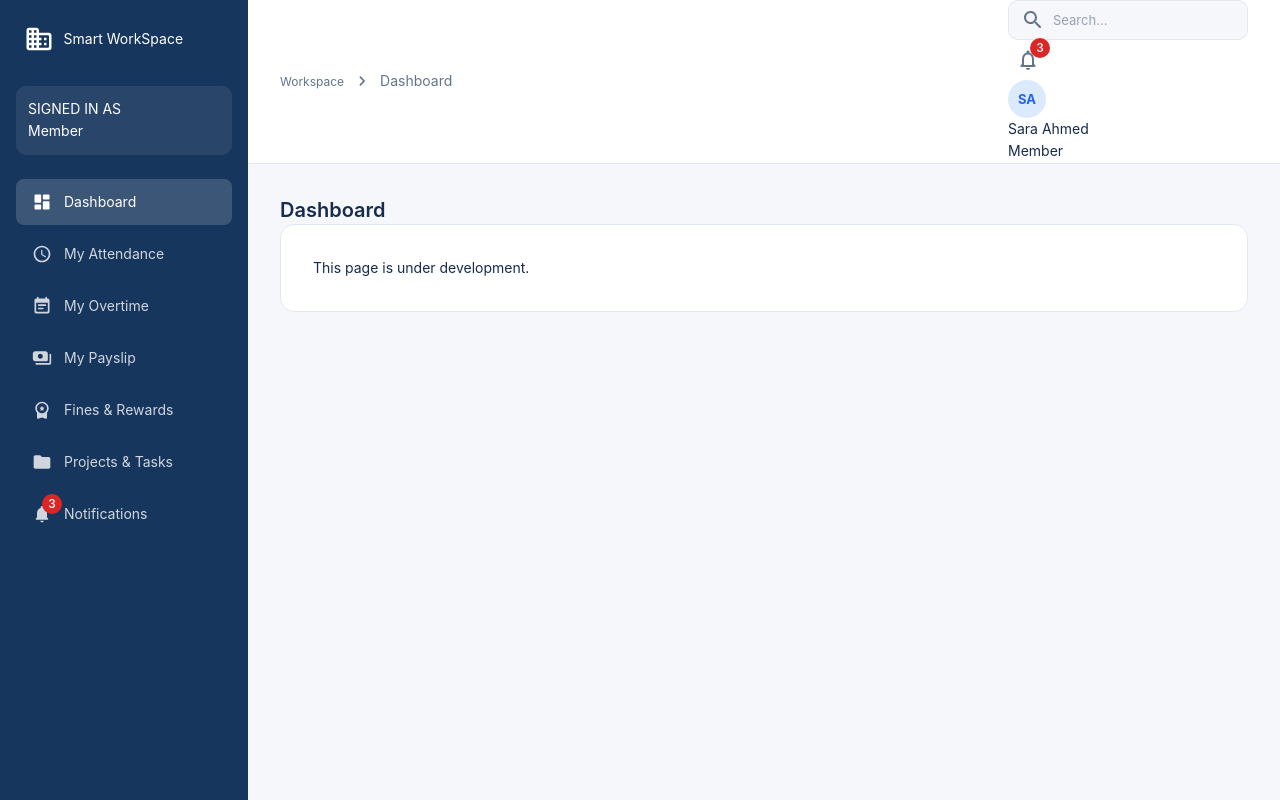
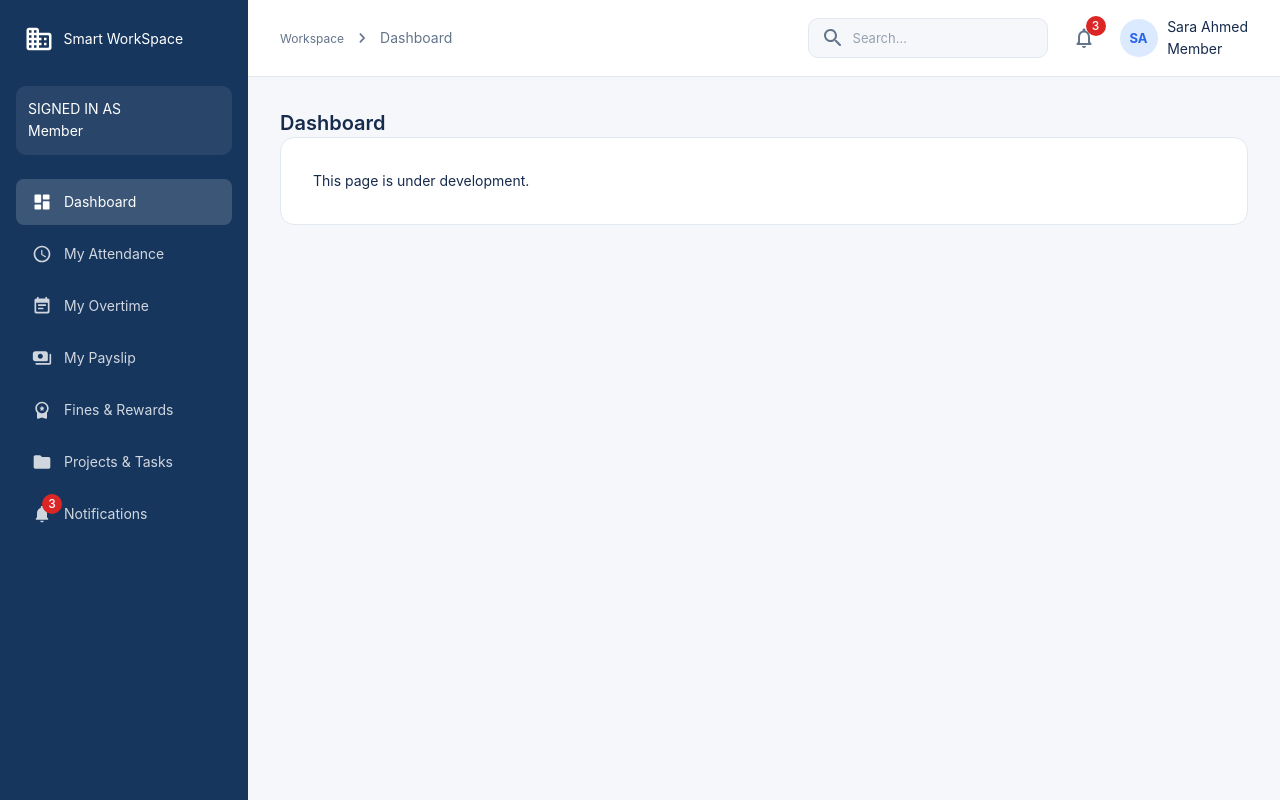
Before and after one commit to ts199075-dotcom/Smart-Work-Pluse-System, a React app: page /dashboard in a window 1280 px wide. Built offline with nearby package versions, Linux system fonts and the light colour scheme; the HTML template or start-up script is replaced by a standard one.

Commit message:
fix: align topbar actions horizontally

```diff
--- a/src/components/layout/Topbar.jsx
+++ b/src/components/layout/Topbar.jsx
@@ -31,6 +31,7 @@ function Topbar({
         backgroundColor: "#FFFFFF",
         color: "#172B4D",
         borderBottom: "1px solid #E2E8F0",
+        width: "100%",
       }}
     >
       <Toolbar
@@ -38,15 +39,17 @@ function Topbar({
           minHeight: "76px !important",
           px: { xs: 2, md: 4 },
           display: "flex",
+          flexDirection: "row",
+          flexWrap: "nowrap",
           justifyContent: "space-between",
+          alignItems: "center",
           gap: 2,
         }}
       >
-        {/* Page Information */}
-        <Box>
+        {/* Breadcrumbs */}
+        <Box sx={{ minWidth: 0 }}>
           <Breadcrumbs
             separator={<NavigateNextRounded fontSize="small" />}
-            aria-label="breadcrumb"
           >
             <Link
               underline="hover"
@@ -57,14 +60,24 @@ function Topbar({
               Workspace
             </Link>
 
-            <Typography fontSize={12} color="text.primary" fontWeight={600}>
+            <Typography fontSize={12} fontWeight={600} color="text.primary">
               {pageTitle}
             </Typography>
           </Breadcrumbs>
         </Box>
 
-        {/* Right Actions */}
-        <Box display="flex" alignItems="center" gap={{ xs: 1, md: 2 }}>
+        {/* Actions */}
+        <Box
+          sx={{
+            display: "flex",
+            flexDirection: "row",
+            flexWrap: "nowrap",
+            alignItems: "center",
+            justifyContent: "flex-end",
+            gap: { xs: 1, md: 2 },
+            flexShrink: 0,
+          }}
+        >
           {/* Search */}
           <Box
             sx={{
@@ -74,7 +87,7 @@ function Topbar({
               border: "1px solid #E2E8F0",
               borderRadius: "10px",
               px: 1.5,
-              width: { sm: 180, md: 240 },
+              width: { sm: 160, md: 240 },
               height: 40,
             }}
           >
@@ -89,15 +102,23 @@ function Topbar({
           {/* Notifications */}
           <IconButton
             aria-label="Notifications"
-            sx={{ color: "#64748B" }}
+            sx={{ color: "#64748B", flexShrink: 0 }}
           >
             <Badge badgeContent={3} color="error">
               <NotificationsNoneRounded />
             </Badge>
           </IconButton>
 
-          {/* User Profile */}
-          <Box display="flex" alignItems="center" gap={1.2}>
+          {/* Profile */}
+          <Box
+            sx={{
+              display: "flex",
+              flexDirection: "row",
+              alignItems: "center",
+              gap: 1.2,
+              whiteSpace: "nowrap",
+            }}
+          >
             <Avatar
               sx={{
                 width: 38,
```
